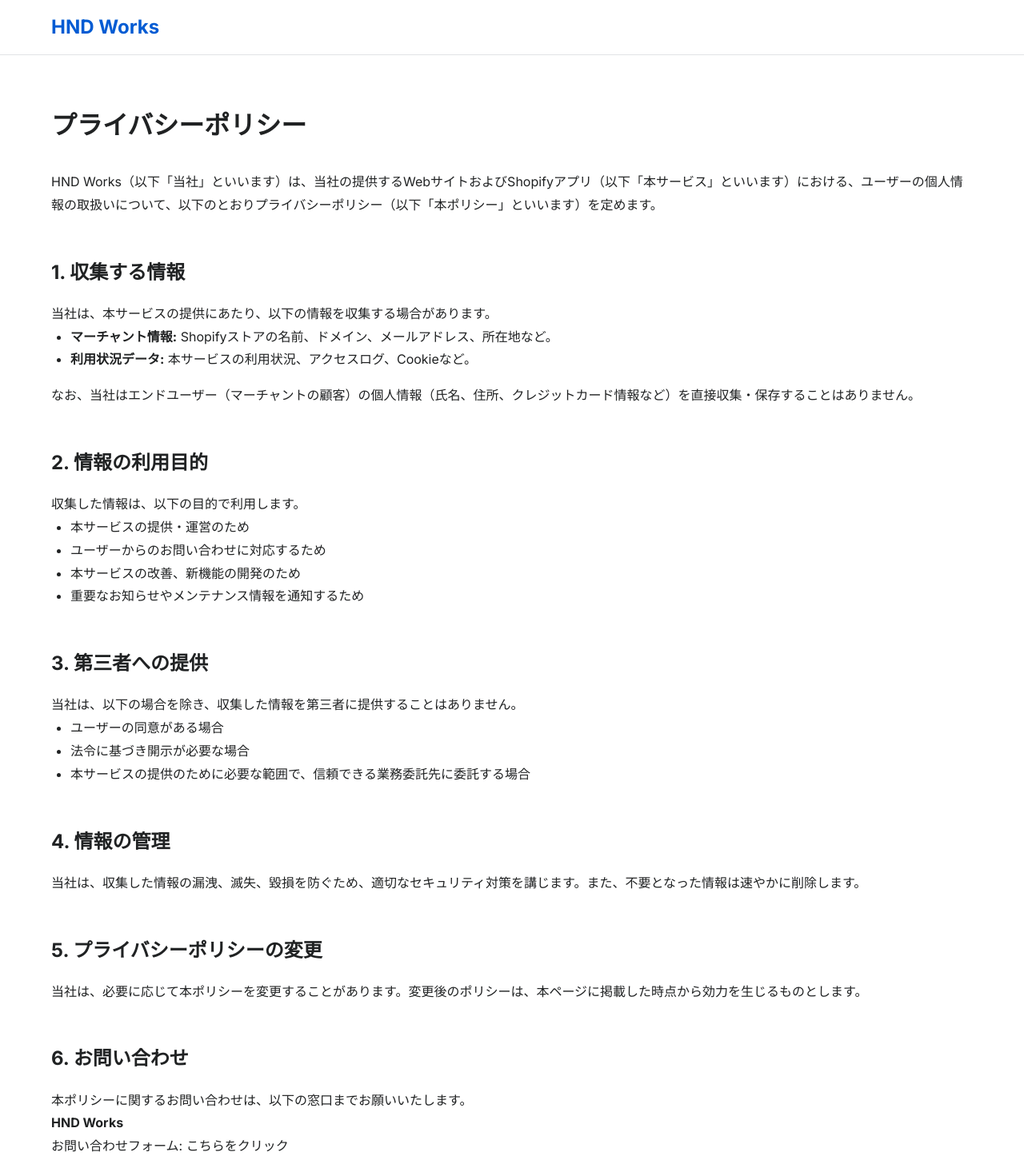
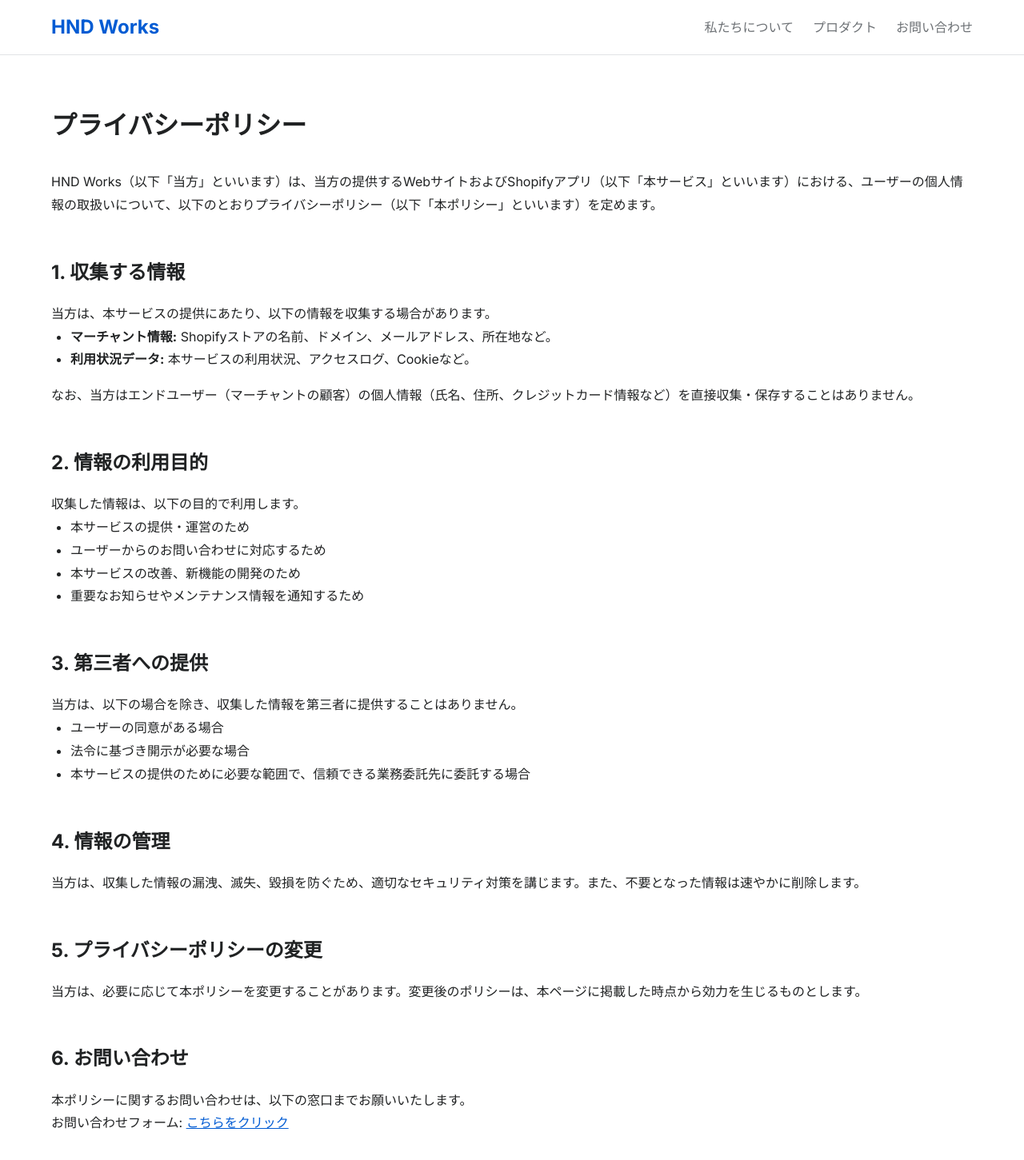
Before and after one commit to Hnd-Works-dev/hnd-works-dev, a plain HTML site: page privacy-policy.html in a window 1280 px wide. Shown: the top 1451 px of the page at 80% size. Drawn offline with Linux system fonts and the light colour scheme; a script that the page names is missing.

Commit message:
Add files via upload

```diff
--- a/privacy-policy.html
+++ b/privacy-policy.html
@@ -18,6 +18,13 @@
     <header class="header">
         <div class="container header__container">
             <a href="index.html" class="logo">HND Works</a>
+            <nav class="nav">
+                <ul class="nav__list">
+                    <li class="nav__item"><a href="index.html#about" class="nav__link">私たちについて</a></li>
+                    <li class="nav__item"><a href="index.html#products" class="nav__link">プロダクト</a></li>
+                    <li class="nav__item"><a href="index.html#contact" class="nav__link">お問い合わせ</a></li>
+                </ul>
+            </nav>
         </div>
     </header>
 
@@ -28,16 +35,16 @@
 
                 <div class="privacy-content" style="text-align: left; line-height: 1.8;">
                     <p>HND
-                        Works（以下「当社」といいます）は、当社の提供するWebサイトおよびShopifyアプリ（以下「本サービス」といいます）における、ユーザーの個人情報の取扱いについて、以下のとおりプライバシーポリシー（以下「本ポリシー」といいます）を定めます。
+                        Works（以下「当方」といいます）は、当方の提供するWebサイトおよびShopifyアプリ（以下「本サービス」といいます）における、ユーザーの個人情報の取扱いについて、以下のとおりプライバシーポリシー（以下「本ポリシー」といいます）を定めます。
                     </p>
 
                     <h2 style="font-size: 1.5rem; margin-top: 3rem; margin-bottom: 1rem;">1. 収集する情報</h2>
-                    <p>当社は、本サービスの提供にあたり、以下の情報を収集する場合があります。</p>
+                    <p>当方は、本サービスの提供にあたり、以下の情報を収集する場合があります。</p>
                     <ul style="list-style-type: disc; margin-left: 1.5rem; margin-bottom: 1rem;">
                         <li><strong>マーチャント情報:</strong> Shopifyストアの名前、ドメイン、メールアドレス、所在地など。</li>
                         <li><strong>利用状況データ:</strong> 本サービスの利用状況、アクセスログ、Cookieなど。</li>
                     </ul>
-                    <p>なお、当社はエンドユーザー（マーチャントの顧客）の個人情報（氏名、住所、クレジットカード情報など）を直接収集・保存することはありません。</p>
+                    <p>なお、当方はエンドユーザー（マーチャントの顧客）の個人情報（氏名、住所、クレジットカード情報など）を直接収集・保存することはありません。</p>
 
                     <h2 style="font-size: 1.5rem; margin-top: 3rem; margin-bottom: 1rem;">2. 情報の利用目的</h2>
                     <p>収集した情報は、以下の目的で利用します。</p>
@@ -49,7 +56,7 @@
                     </ul>
 
                     <h2 style="font-size: 1.5rem; margin-top: 3rem; margin-bottom: 1rem;">3. 第三者への提供</h2>
-                    <p>当社は、以下の場合を除き、収集した情報を第三者に提供することはありません。</p>
+                    <p>当方は、以下の場合を除き、収集した情報を第三者に提供することはありません。</p>
                     <ul style="list-style-type: disc; margin-left: 1.5rem; margin-bottom: 1rem;">
                         <li>ユーザーの同意がある場合</li>
                         <li>法令に基づき開示が必要な場合</li>
@@ -57,17 +64,16 @@
                     </ul>
 
                     <h2 style="font-size: 1.5rem; margin-top: 3rem; margin-bottom: 1rem;">4. 情報の管理</h2>
-                    <p>当社は、収集した情報の漏洩、滅失、毀損を防ぐため、適切なセキュリティ対策を講じます。また、不要となった情報は速やかに削除します。</p>
+                    <p>当方は、収集した情報の漏洩、滅失、毀損を防ぐため、適切なセキュリティ対策を講じます。また、不要となった情報は速やかに削除します。</p>
 
                     <h2 style="font-size: 1.5rem; margin-top: 3rem; margin-bottom: 1rem;">5. プライバシーポリシーの変更</h2>
-                    <p>当社は、必要に応じて本ポリシーを変更することがあります。変更後のポリシーは、本ページに掲載した時点から効力を生じるものとします。</p>
+                    <p>当方は、必要に応じて本ポリシーを変更することがあります。変更後のポリシーは、本ページに掲載した時点から効力を生じるものとします。</p>
 
                     <h2 style="font-size: 1.5rem; margin-top: 3rem; margin-bottom: 1rem;">6. お問い合わせ</h2>
                     <p>本ポリシーに関するお問い合わせは、以下の窓口までお願いいたします。</p>
-                    <p><strong>HND Works</strong><br>
-                        お問い合わせフォーム: <a
-                            href="https://docs.google.com/forms/d/1_hXVpV-OLI5x1XJbpuiNNCQy64kHs0KzHvTc9Yh9dM8/edit"
-                            target="_blank" rel="noopener noreferrer">こちらをクリック</a></p>
+                    お問い合わせフォーム: <a
+                        href="https://docs.google.com/forms/d/1_hXVpV-OLI5x1XJbpuiNNCQy64kHs0KzHvTc9Yh9dM8/edit"
+                        target="_blank" rel="noopener noreferrer">こちらをクリック</a></p>
                 </div>
             </div>
         </section>
--- a/style.css
+++ b/style.css
@@ -172,6 +172,7 @@ img {
     margin-bottom: var(--spacing-md);
     background: linear-gradient(to right, var(--color-primary), #00a2ff);
     -webkit-background-clip: text;
+    background-clip: text;
     -webkit-text-fill-color: transparent;
 }
 
@@ -299,6 +300,16 @@ img {
     color: var(--color-primary);
 }
 
+/* Privacy Policy Content Links */
+.privacy-content a {
+    color: var(--color-primary);
+    text-decoration: underline;
+}
+
+.privacy-content a:hover {
+    color: var(--color-primary-dark);
+}
+
 /* Responsive Design */
 @media (max-width: 768px) {
     .hero__container {
```
